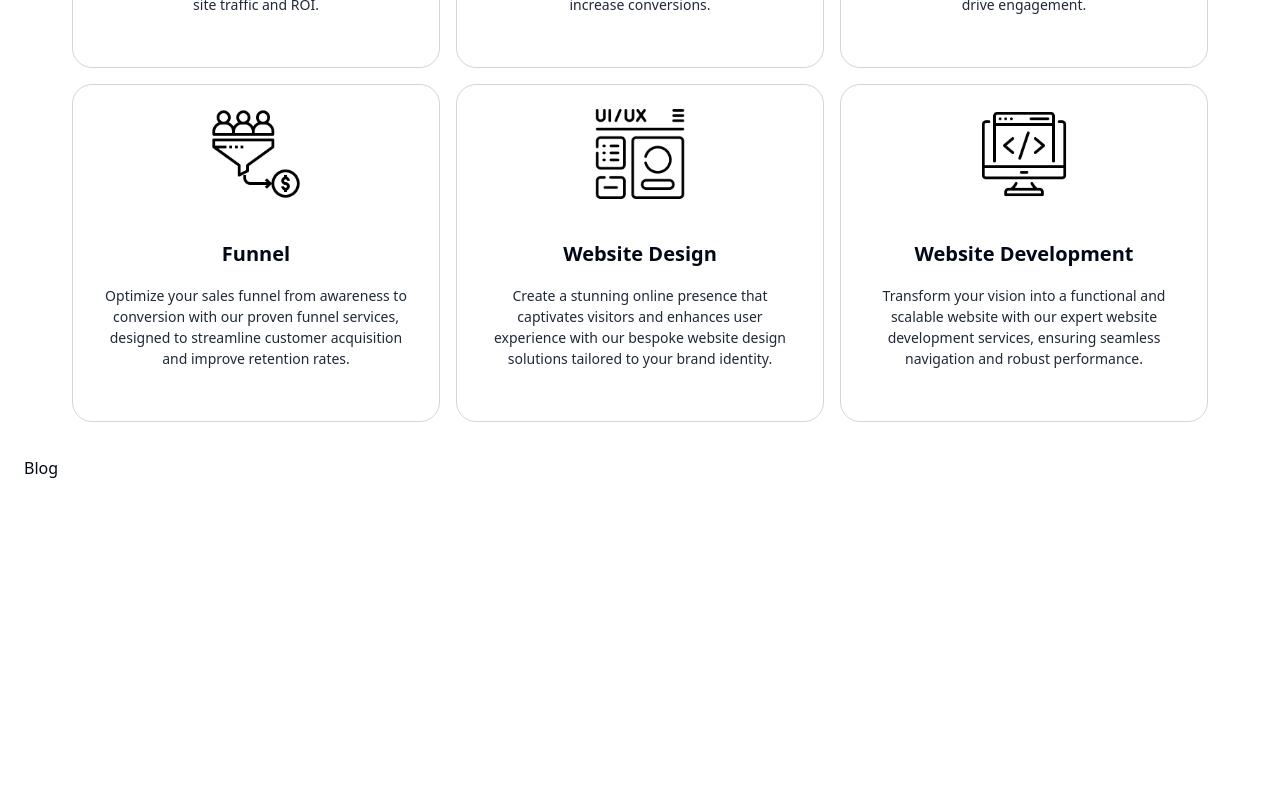
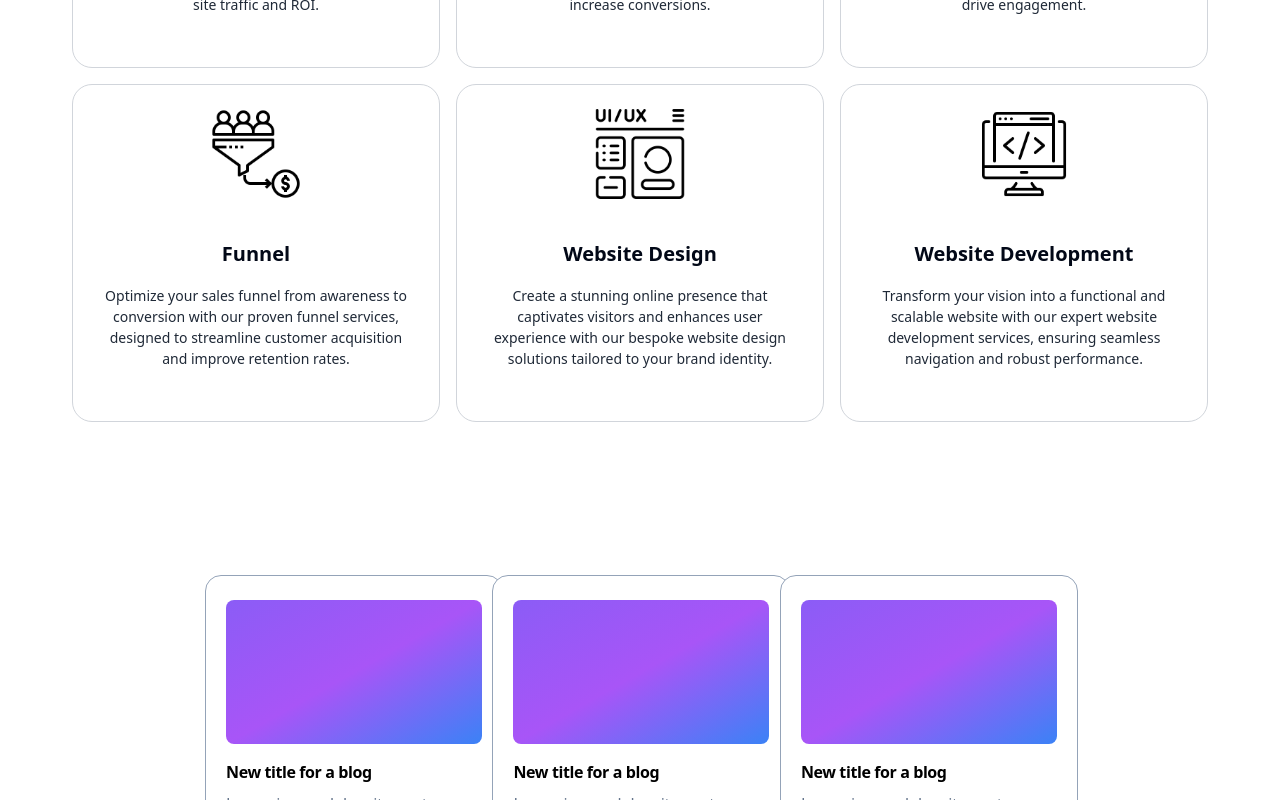
Before and after one commit to benedicti0n/Growceev, a Next.js app in the folder growceev/: page / in a window 1280 px wide. Shown: the part 2000-2800 px from the top of the page. Built offline with nearby package versions, Linux system fonts and the light colour scheme.

Commit message:
Blog page done.

```diff
--- a/growceev/src/components/Blog.jsx
+++ b/growceev/src/components/Blog.jsx
@@ -1,9 +1,82 @@
-import React from 'react'
+import React from 'react';
+import { PinContainer } from './ui/3d-pin';
 
 function Blog() {
+  const Container = [
+    {
+      id: 1,
+      blog: "Blog 1",
+      title: "New title for a blog",
+      description: "Lorem ipsum dolor sit, amet consectetur adipisicing elit. Nesciunt mollitia quam animi voluptatum. Quas corrupti magni vero quam expedita?",
+      imageUrl: "",
+      bg: "bg-gradient-to-br from-violet-500 via-purple-500 to-blue-500"
+    },
+    {
+      id: 2,
+      blog: "Blog 2",
+      title: "New title for a blog",
+      description: "Lorem ipsum dolor sit, amet consectetur adipisicing elit. Nesciunt mollitia quam animi voluptatum. Quas corrupti magni vero quam expedita?",
+      imageUrl: "",
+      bg: "bg-gradient-to-r from-pink-500 via-red-500 to-yellow-500"
+    },
+    {
+      id: 3,
+      blog: "Blog 3",
+      title: "New title for a blog",
+      description: "Lorem ipsum dolor sit, amet consectetur adipisicing elit. Nesciunt mollitia quam animi voluptatum. Quas corrupti magni vero quam expedita?",
+      imageUrl: "",
+      bg: "bg-gradient-to-r from-blue-400 via-teal-300 to-green-400"
+    },
+    {
+      id: 4,
+      blog: "Blog 4",
+      title: "New title for a blog",
+      description: "Lorem ipsum dolor sit, amet consectetur adipisicing elit. Nesciunt mollitia quam animi voluptatum. Quas corrupti magni vero quam expedita?",
+      imageUrl: "",
+      bg: "bg-gradient-to-r from-purple-700 via-pink-600 to-red-500"
+    },
+    {
+      id: 5,
+      blog: "Blog 5",
+      title: "New title for a blog",
+      description: "Lorem ipsum dolor sit, amet consectetur adipisicing elit. Nesciunt mollitia quam animi voluptatum. Quas corrupti magni vero quam expedita?",
+      imageUrl: "",
+      bg: "bg-gradient-to-r from-green-300 via-yellow-300 to-pink-400"
+    },
+    {
+      id: 6,
+      blog: "Blog 6",
+      title: "New title for a blog",
+      description: "Lorem ipsum dolor sit, amet consectetur adipisicing elit. Nesciunt mollitia quam animi voluptatum. Quas corrupti magni vero quam expedita?",
+      imageUrl: "",
+      bg: "bg-gradient-to-r from-indigo-500 via-purple-400 to-blue-300"
+    }
+  ];
+
   return (
-    <div id='blog' className='w-full h-screen'>Blog</div>
-  )
+    <div id='blog' className='w-full h-screen flex justify-center items-center'>
+      <div className='grid grid-cols-1 sm:grid-cols-2 md:grid-cols-3 w-[70%] h-[80%]'>
+        {Container.map((container) => (
+          <div key={container.id} className="h-[400px] w-full gap-4 flex items-center justify-center">
+            <PinContainer
+              title={container.blog}
+              href={container.imageUrl}
+            >
+              <div className="flex flex-col p-4 tracking-tight text-slate-100/50 sm:basis-1/2 w-[18rem] h-[22rem] ">
+              <div className="flex flex-1 w-full rounded-lg mt-2 bg-gradient-to-br from-violet-500 via-purple-500 to-blue-500" />
+                <h3 className="max-w-xs !pb-2 !m-0 pt-4 font-bold text-base text-black">
+                {container.title}
+                </h3>
+                <div className="text-base">
+                  <span className="text-slate-500 ">{container.description}</span>
+                </div>
+              </div>
+            </PinContainer>
+          </div>
+        ))}
+      </div>
+    </div>
+  );
 }
 
-export default Blog
+export default Blog;
--- /dev/null
+++ b/growceev/src/components/ui/3d-pin.jsx
@@ -0,0 +1,151 @@
+"use client";
+import React, { useState } from "react";
+import { motion } from "framer-motion";
+import { cn } from "@/lib/utils";
+import Link from "next/link";
+
+export const PinContainer = ({
+  children,
+  title,
+  href,
+  className,
+  containerClassName
+}) => {
+  const [transform, setTransform] = useState("translate(-50%,-50%) rotateX(0deg)");
+
+  const onMouseEnter = () => {
+    setTransform("translate(-50%,-50%) rotateX(40deg) scale(0.8)");
+  };
+  const onMouseLeave = () => {
+    setTransform("translate(-50%,-50%) rotateX(0deg) scale(1)");
+  };
+
+  return (
+    (<Link
+      className={cn("relative group/pin z-50  cursor-pointer", containerClassName)}
+      onMouseEnter={onMouseEnter}
+      onMouseLeave={onMouseLeave}
+      href={href || "/"}>
+      <div
+        style={{
+          perspective: "1000px",
+          transform: "rotateX(70deg) translateZ(0deg)",
+        }}
+        className="absolute left-1/2 top-1/2 ml-[0.09375rem] mt-4 -translate-x-1/2 -translate-y-1/2">
+        <div
+          style={{
+            transform: transform,
+          }}
+          className="absolute left-1/2 px-1 top-1/2  flex justify-start items-start  rounded-2xl  hover:shadow-[0_8px_16px_rgb(0_0_0/0.4)] bg-white border-[1.5px] border-slate-400 transition duration-700 overflow-hidden">
+          <div className={cn(" relative z-50 ", className)}>{children}</div>
+        </div>
+      </div>
+      <PinPerspective title={title} href={href} />
+    </Link>)
+  );
+};
+
+export const PinPerspective = ({
+  title,
+  href
+}) => {
+  return (
+    (<motion.div
+      className="pointer-events-none  w-96 h-80 flex items-center justify-center opacity-0 group-hover/pin:opacity-100 z-[60] transition duration-500">
+      <div className=" w-full h-full -mt-7 flex-none  inset-0">
+        <div className="absolute top-0 inset-x-0  flex justify-center">
+          <a
+            href={href}
+            target={"_blank"}
+            className="relative flex space-x-2 items-center z-10 rounded-full bg-zinc-950 py-0.5 px-4 ring-1 ring-white/10 ">
+            <span
+              className="relative z-20 text-white text-xs font-bold inline-block py-0.5">
+              {title}
+            </span>
+
+            <span
+              className="absolute -bottom-0 left-[1.125rem] h-px w-[calc(100%-2.25rem)] bg-gradient-to-r from-emerald-400/0 via-emerald-400/90 to-emerald-400/0 transition-opacity duration-500 group-hover/btn:opacity-40"></span>
+          </a>
+        </div>
+
+        <div
+          style={{
+            perspective: "1000px",
+            transform: "rotateX(70deg) translateZ(0)",
+          }}
+          className="absolute left-1/2 top-1/2 ml-[0.09375rem] mt-4 -translate-x-1/2 -translate-y-1/2">
+          <>
+            <motion.div
+              initial={{
+                opacity: 0,
+                scale: 0,
+                x: "-50%",
+                y: "-50%",
+              }}
+              animate={{
+                opacity: [0, 1, 0.5, 0],
+                scale: 1,
+
+                z: 0,
+              }}
+              transition={{
+                duration: 6,
+                repeat: Infinity,
+                delay: 0,
+              }}
+              className="absolute left-1/2 top-1/2  h-[11.25rem] w-[11.25rem] rounded-[50%] bg-sky-500/[0.08] shadow-[0_8px_16px_rgb(0_0_0/0.4)]"></motion.div>
+            <motion.div
+              initial={{
+                opacity: 0,
+                scale: 0,
+                x: "-50%",
+                y: "-50%",
+              }}
+              animate={{
+                opacity: [0, 1, 0.5, 0],
+                scale: 1,
+
+                z: 0,
+              }}
+              transition={{
+                duration: 6,
+                repeat: Infinity,
+                delay: 2,
+              }}
+              className="absolute left-1/2 top-1/2  h-[11.25rem] w-[11.25rem] rounded-[50%] bg-sky-500/[0.08] shadow-[0_8px_16px_rgb(0_0_0/0.4)]"></motion.div>
+            <motion.div
+              initial={{
+                opacity: 0,
+                scale: 0,
+                x: "-50%",
+                y: "-50%",
+              }}
+              animate={{
+                opacity: [0, 1, 0.5, 0],
+                scale: 1,
+
+                z: 0,
+              }}
+              transition={{
+                duration: 6,
+                repeat: Infinity,
+                delay: 4,
+              }}
+              className="absolute left-1/2 top-1/2  h-[11.25rem] w-[11.25rem] rounded-[50%] bg-sky-500/[0.08] shadow-[0_8px_16px_rgb(0_0_0/0.4)]"></motion.div>
+          </>
+        </div>
+
+        <>
+          <motion.div
+            className="absolute right-1/2 bottom-1/2 bg-gradient-to-b from-transparent to-cyan-500 translate-y-[14px] w-px h-20 group-hover/pin:h-40 blur-[2px]" />
+          <motion.div
+            className="absolute right-1/2 bottom-1/2 bg-gradient-to-b from-transparent to-cyan-500 translate-y-[14px] w-px h-20 group-hover/pin:h-40  " />
+          <motion.div
+            className="absolute right-1/2 translate-x-[1.5px] bottom-1/2 bg-cyan-600 translate-y-[14px] w-[4px] h-[4px] rounded-full z-40 blur-[3px]" />
+          <motion.div
+            className="absolute right-1/2 translate-x-[0.5px] bottom-1/2 bg-cyan-300 translate-y-[14px] w-[2px] h-[2px] rounded-full z-40 " />
+        </>
+      </div>
+    </motion.div>)
+  );
+};
```
